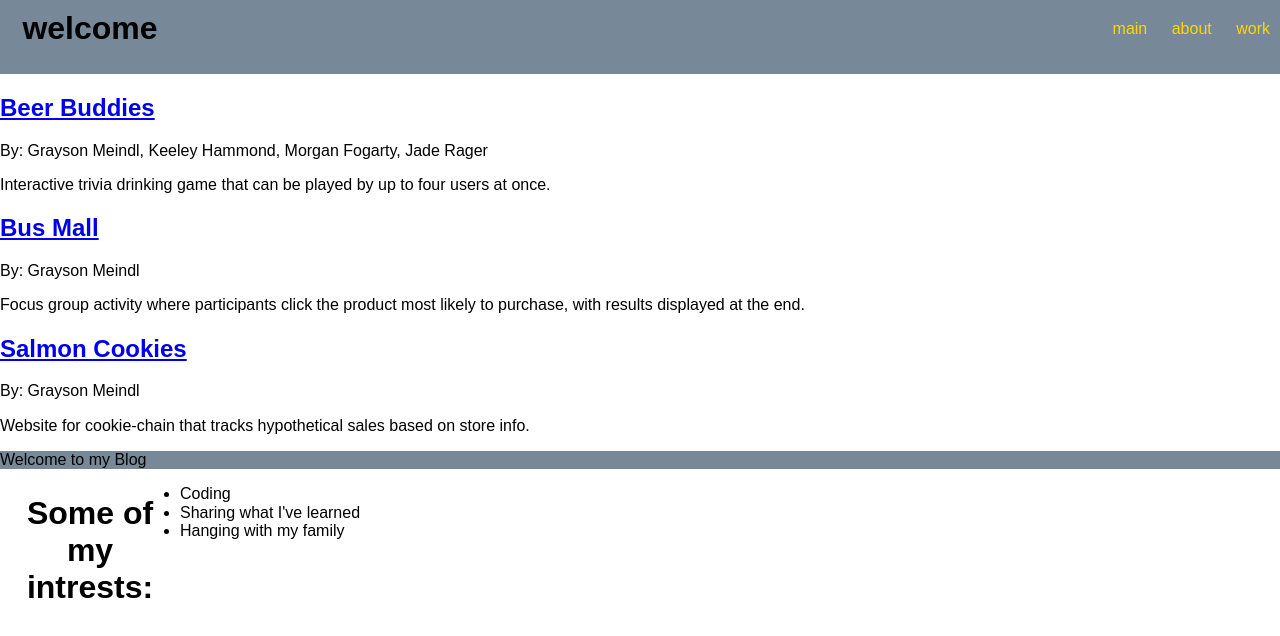
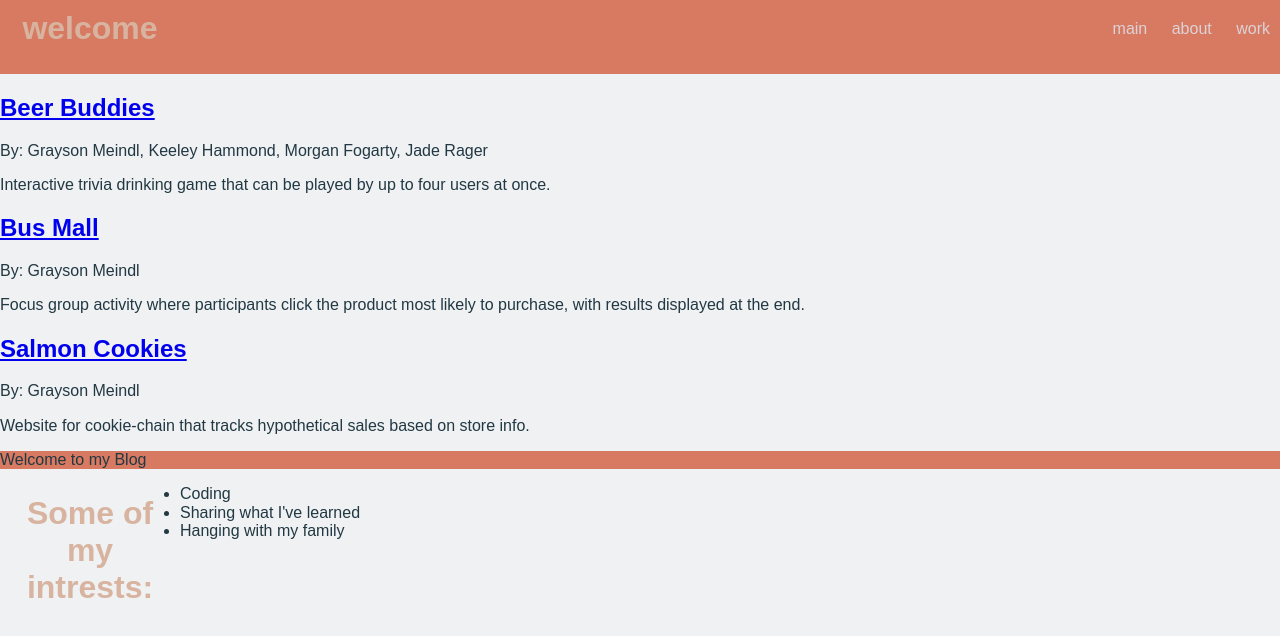
Before and after one commit to meindlgrayson/portfolio, a plain HTML site: page index.html in a window 1280 px wide. Drawn offline with nearby package versions, Linux system fonts and the light colour scheme.

Commit message:
added a new color scheme

```diff
--- a/styles/base.css
+++ b/styles/base.css
@@ -1,8 +1,17 @@
+body {
+  background-color: #eff1f3;
+  color: #223843;
+}
+
+h1 {
+  color: #d8b4a0;
+}
+
 header {
-  background-color: lightslategray;
+  background-color: #d77a61;
 }
 
 li a:visited, li a:link {
   text-decoration: none;
-  color: gold;
+  color: #dbd3d8;
 }
```
